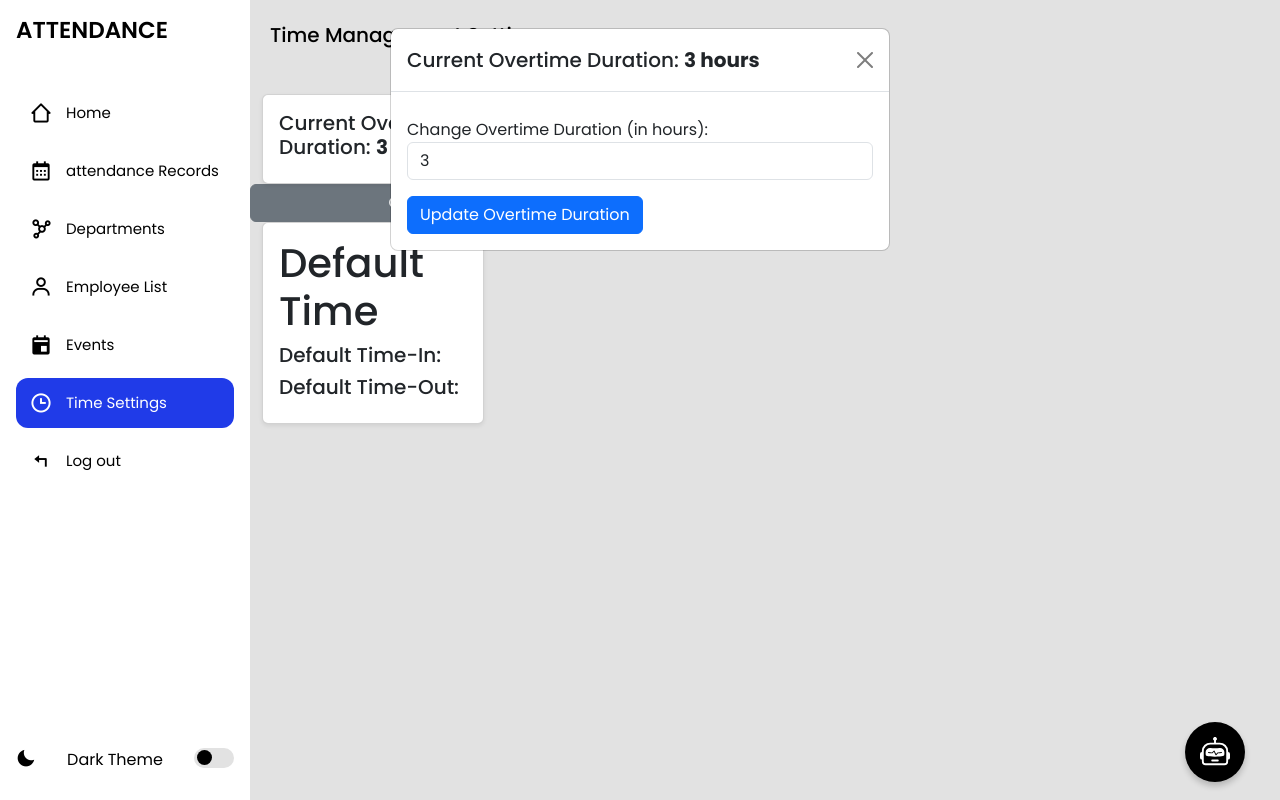
After one commit to leiconcordia/Gov-System, a Django app: page /settings/ in a window 1280 px wide, after a click on "Change Overtime Duration". The commit adds this page. Run offline with Django 5.2, Linux system fonts and the light colour scheme; data comes from the database, SQL or seed files in the repository; both versions use the stored data as it was after the commit; some libraries are stand-ins or nearby versions.

Commit message:
added utilities

```diff
--- a/myproject/myapp/models.py
+++ b/myproject/myapp/models.py
@@ -2,7 +2,7 @@ from django.db import models
 from django.contrib.auth.models import AbstractBaseUser, BaseUserManager
 
 class Department(models.Model):
-    name = models.CharField(max_length=100)
+    name = models.CharField(max_length=100, unique=True)
 
     def __str__(self):
         return self.name
--- a/myproject/myapp/templates/employeelist.html
+++ b/myproject/myapp/templates/employeelist.html
@@ -27,7 +27,7 @@
                 Add employee
                 </button>
 </div>
-<a href="{% url 'archived_employees' %}" class="btn btn-primary">View Archived Employees</a>
+<a href="{% url 'archived_employees' %}" class="btn btn-danger">View Archived Employees</a>
         <form id="filterRangeForm" class="ms-3" >
 
             <input type="number" min="1" id="startNumber" class="form-control d-inline-block" placeholder="Start #" style="width: 120px;" />
--- a/myproject/myapp/templates/index.html
+++ b/myproject/myapp/templates/index.html
@@ -51,6 +51,8 @@
         {% url 'logout' as logout_url %}
         {% url 'schedule_list' as custom_url %}
         {% url 'attendance' as attendance %}
+        {% url 'settings' as settings %}
+
 
 
         <li class="{% if request.path == admin_dashboard_url %}active{% endif %}">
@@ -86,12 +88,19 @@
 
         <li class="{% if request.path == custom_url %}active{% endif %}">
           <a href="{{ custom_url }}">
-              <i class="bx bx-edit"></i>
+              <i class="bx bxs-calendar-event "></i>
               <span class="title">Events</span>
           </a>
           <span class="tooltip">Log out</span>
       </li>
 
+      <li class="{% if request.path == settings %}active{% endif %}">
+        <a href="{{ settings }}">
+            <i class="bx bx-time"></i>
+            <span class="title">Time Settings</span>
+        </a>
+        <span class="tooltip"></span>
+    </li>
 
         <li class="{% if request.path == logout_url %}active{% endif %}">
             <a href="{{ logout_url }}">
--- /dev/null
+++ b/myproject/myapp/templates/settings.html
@@ -0,0 +1,89 @@
+{% extends 'index.html' %}
+
+{% block title %}Time Management Settings{% endblock %}
+
+{% block content %}
+
+<section class="home">
+    <p>Time Management Settings</p>
+
+
+
+
+
+
+
+
+
+<div class="container mt-4">
+    <div class="row">
+        <!-- Box 1 -->
+        <div class="col-md-6">
+            <div class="card p-3 shadow-sm">
+                <h5>Current Overtime Duration: <strong>{{ current_overtime_duration|floatformat:0 }} hours</strong></h5>
+            </div>
+        </div>
+        <button type="button" class="btn btn-secondary" data-bs-toggle="modal" data-bs-target="#overtimeModal" >
+            Change Overtime Duration
+        </button>
+        <!-- Box 2 -->
+        <div class="col-md-6">
+            <div class="card p-3 shadow-sm">
+                <!-- Add content for Box 2 here -->
+                <h1>Default Time</h1>
+                <h5>Default Time-In:</h5>
+                <h5>Default Time-Out:</h5>
+            </div>
+        </div>
+
+    </div>
+</div>
+
+
+
+
+
+
+
+
+
+<div class="modal fade" id="overtimeModal" tabindex="-1" aria-labelledby="overtimeModalLabel" aria-hidden="true" data-bs-backdrop="false">
+    <div class="modal-dialog">
+        <div class="modal-content">
+            <div class="modal-header">
+                <h5 class="modal-title" id="overtimeModalLabel">
+                    Current Overtime Duration: <strong>{{ current_overtime_duration|floatformat:0 }} hours</strong>
+                </h5>
+                <button type="button" class="btn-close" data-bs-dismiss="modal" aria-label="Close"></button>
+            </div>
+            <div class="modal-body">
+                <!-- Form inside the modal for updating overtime duration -->
+                <form method="POST">
+                    {% csrf_token %}
+                    <div class="form-group">
+                        <label for="overtime_duration">Change Overtime Duration (in hours):</label>
+                        <input type="number" class="form-control" id="overtime_duration" name="overtime_duration" min="1" step="1" value="{{ current_overtime_duration|floatformat:0}}" required>
+                    </div>
+                    <button type="submit" class="btn btn-primary btn-block mt-3">Update Overtime Duration</button>
+                </form>
+            </div>
+        </div>
+    </div>
+</div>
+
+
+{% if alert_message and alert_icon %}
+<script>
+    Swal.fire({
+        title: '{{ alert_icon|capfirst }}',
+        text: '{{ alert_message }}',
+        icon: '{{ alert_icon }}', // 'success', 'error', 'warning', etc.
+        confirmButtonText: 'OK'
+    });
+</script>
+{% endif %}
+
+
+</section>
+
+{% endblock %}
--- a/myproject/myapp/urls.py
+++ b/myproject/myapp/urls.py
@@ -18,6 +18,7 @@ urlpatterns = [
 
     path('login/', views.login_view, name='login'),
     path('departments/', views.departments, name='departments'),
+    path('settings/', views.settings, name='settings'),
 
 
     path('change-password/', views.change_password, name='change_password'),
--- a/myproject/myapp/views.py
+++ b/myproject/myapp/views.py
@@ -568,44 +568,14 @@ def schedule_list(request):
             alert_message = 'Please provide all required fields!'
             alert_icon = 'warning'
 
-        # Handle overtime duration update if form is submitted
-        if 'overtime_duration' in request.POST:
-            try:
-                overtime_duration = int(request.POST.get('overtime_duration'))
 
-                if overtime_duration < 1:
-                    alert_message = 'Overtime duration must be at least 1 hour.'
-                    alert_icon = 'error'
-                else:
-                    # Update the overtime setting or create a new one
-                    overtime_setting = OvertimeSetting.objects.first()
-                    if overtime_setting:
-
-                        # Capture the current overtime duration before updating
-                        current_overtime_duration = overtime_setting.overtime_duration_hours
-
-                        overtime_setting.overtime_duration_hours = overtime_duration
-                        overtime_setting.save()
-                        log_action(request.user, CHANGE, overtime_setting, f'Updated overtime duration from {current_overtime_duration} to {overtime_duration} hours.')
-                    else:
-                        OvertimeSetting.objects.create(overtime_duration_hours=overtime_duration)
-
-                    alert_message = f'Overtime duration set to {overtime_duration} hours.'
-                    alert_icon = 'success'
-            except ValueError:
-                alert_message = 'Invalid overtime duration provided.'
-                alert_icon = 'error'
-
-    # Fetch the current overtime setting (for display)
-    overtime_setting = OvertimeSetting.objects.first()
-    current_overtime_duration = overtime_setting.overtime_duration_hours if overtime_setting else 3  # Default to 3 hours
 
     # Render the schedule list with any alert messages
     return render(request, 'schedule_list.html', {
         'schedules': schedules,
         'alert_message': alert_message,
         'alert_icon': alert_icon,
-        'overtime_duration': current_overtime_duration,
+
         'button_display': button_display,
         'today': today,
         'attendance_exists_today': attendance_exists_today,
@@ -792,7 +762,6 @@ def login_view(request):
 
 
 
-@login_required
 def view_employee(request, employee_id):
     # Assuming employee_id is being passed as a string
     try:
@@ -808,6 +777,7 @@ def view_employee(request, employee_id):
 
     attendance_records = Attendance.objects.filter(employee=employee)  # Default to all records
 
+
     # Filter attendance records if a month is selected
     if selected_month:
         try:
@@ -817,15 +787,39 @@ def view_employee(request, employee_id):
                 date__year=year,
                 date__month=month
             )
+            print(attendance_records)
         except ValueError:
             # Handle the error if the format is incorrect
             attendance_records = Attendance.objects.filter(employee=employee)
+
+
+     # Calculate counts based on filtered records
+# Ensure case insensitivity and handle null values
+    absent_count = attendance_records.filter(arrival_status__iexact="Absent").count()
+    arrival_on_time_count = attendance_records.filter(arrival_status__iexact="ontime").count()
+    late_count = attendance_records.filter(arrival_status__iexact="Late").count()
+
+    timeout_on_time_count = attendance_records.filter(timeout_status__iexact="ontime").count()
+    left_early_count = attendance_records.filter(timeout_status__iexact="early").count()
+    overtime_count = attendance_records.filter(timeout_status__iexact="overtime").count()
+
+
+
+
+
+
+    # Render the context for the template
     return render(request, 'view_employee.html', {
         'employee': employee,
         'attendance_records': attendance_records,
         'selected_month': selected_month,
+        'absent_count': absent_count,
+        'arrival_on_time_count': arrival_on_time_count,
+        'late_count': late_count,
+        'timeout_on_time_count': timeout_on_time_count,
+        'left_early_count': left_early_count,
+        'overtime_count': overtime_count,
     })
-
 
 
 
@@ -894,26 +888,33 @@ def departments(request):
 def add_department(request):
     if request.method == 'POST':
         department_name = request.POST.get('department_name', '').strip()  # Ensure the name is stripped of leading/trailing spaces
+
         if department_name:
-            try:
-                # Create a new department
-                new_department = Department.objects.create(name=department_name)
+            # Check if a department with the same name already exists
+            if Department.objects.filter(name=department_name).exists():
+                # If a duplicate is found, show an error message
+                messages.error(request, 'Department name already exists. Please choose a different name.')
+                return redirect('departments')
+            else:
+                try:
+                    # Create a new department if it doesn't exist
+                    new_department = Department.objects.create(name=department_name)
 
-                # Log the action
-                log_action(
-                    request.user,
-                    ADDITION,
-                    new_department,
-                    f'New department "{new_department.name}" created.'
-                )
+                    # Log the action (optional)
+                    log_action(
+                        request.user,
+                        ADDITION,
+                        new_department,
+                        f'New department "{new_department.name}" created.'
+                    )
 
-                # Display a success message
-                messages.success(request, 'Department created successfully.')
-                return redirect('departments')  # Redirect to the departments list or desired page
+                    # Display a success message
+                    messages.success(request, 'Department created successfully.')
+                    return redirect('departments')  # Redirect to the departments list or desired page
 
-            except Exception as e:
-                # Handle any errors during creation
-                messages.error(request, f'Error creating department: {e}')
+                except Exception as e:
+                    # Handle any errors during creation
+                    messages.error(request, f'Error creating department: {e}')
         else:
             # Handle empty input
             messages.error(request, 'Department name cannot be empty.')
@@ -961,3 +962,41 @@ def get_non_absent_employees(date=None):
 
     # Return attendance records for non-absent employees
     return Attendance.objects.filter(employee__in=non_absent_employees, date=date)
+def settings(request):
+    alert_message = ''
+    alert_icon = ''
+
+    # Handle overtime duration update if form is submitted
+    if request.method == 'POST' and 'overtime_duration' in request.POST:
+        try:
+            overtime_duration = int(request.POST.get('overtime_duration'))
+            if overtime_duration < 1:
+                alert_message = 'Overtime duration must be at least 1 hour.'
+                alert_icon = 'error'
+            else:
+                # Update or create the overtime setting
+                overtime_setting = OvertimeSetting.objects.first()
+                if overtime_setting:
+                    # Log the previous and updated value
+                    current_overtime_duration = overtime_setting.overtime_duration_hours
+                    overtime_setting.overtime_duration_hours = overtime_duration
+                    overtime_setting.save()
+                    log_action(request.user, CHANGE, overtime_setting, f'Updated overtime duration from {current_overtime_duration} to {overtime_duration} hours.')
+                else:
+                    OvertimeSetting.objects.create(overtime_duration_hours=overtime_duration)
+
+                alert_message = f'Overtime duration set to {overtime_duration} hours.'
+                alert_icon = 'success'
+        except ValueError:
+            alert_message = 'Invalid overtime duration provided.'
+            alert_icon = 'error'
+
+    # Fetch the current overtime setting for display
+    overtime_setting = OvertimeSetting.objects.first()
+    current_overtime_duration = overtime_setting.overtime_duration_hours if overtime_setting else 3  # Default to 3 hours
+    return render(request, 'settings.html', {
+        'overtime_setting': overtime_setting,
+        'current_overtime_duration': current_overtime_duration,
+        'alert_message': alert_message,
+        'alert_icon': alert_icon,
+    })
```
Also changed, not shown: myproject/myapp/templates/archived_employees.html (+8 -0 lines), myproject/myapp/templates/departments.html (+36 -11 lines), myproject/myapp/templates/schedule_list.html (+1 -25 lines), myproject/myapp/templates/view_employee.html (+24 -4 lines), myproject/db.sqlite3, myproject/myapp/static/css/settings.css (added).
